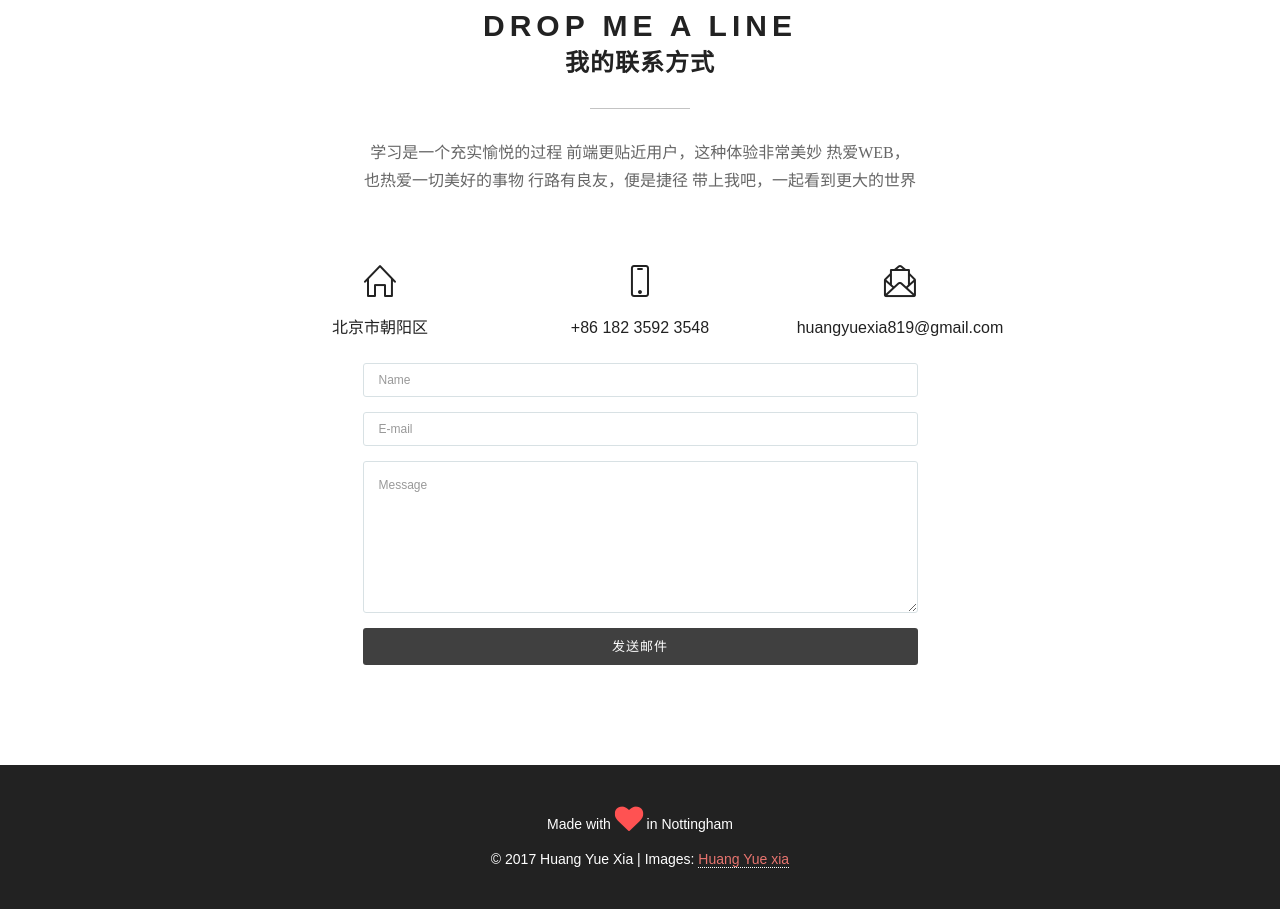
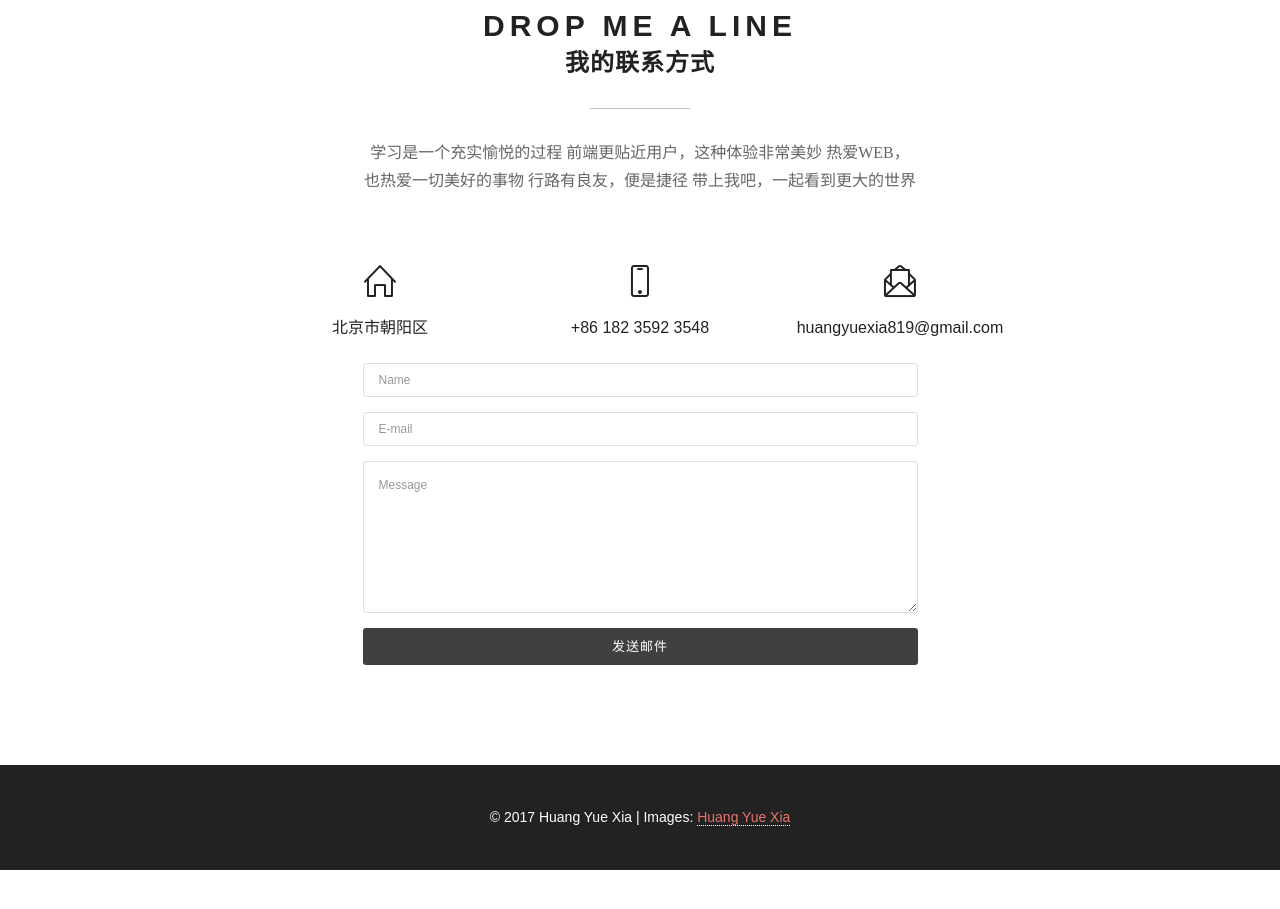
Before and after one commit to huangzhenweb/website, a plain HTML site: page spdn/index.html in a window 1280 px wide. Shown: the part 4765-5674 px from the top of the page. After the commit the page ends 5635 px from the top, so only its background shows below. Drawn offline with Linux system fonts and the light colour scheme.

Commit message:
Update index.html

```diff
--- a/spdn/index.html
+++ b/spdn/index.html
@@ -610,11 +610,9 @@
 
 
 
-					<p class="heart">
-                        Made with <span class="fa fa-heart fa-2x animated pulse"></span> in Nottingham
-                    </p>
+
                     <p class="copyright">
-                        © 2017 Huang Yue Xia | Images: <a href="#">Huang Yue xia</a>
+                        © 2017 Huang Yue Xia | Images: <a href="#">Huang Yue Xia</a>
 					</p>
 
 				</div>
```
